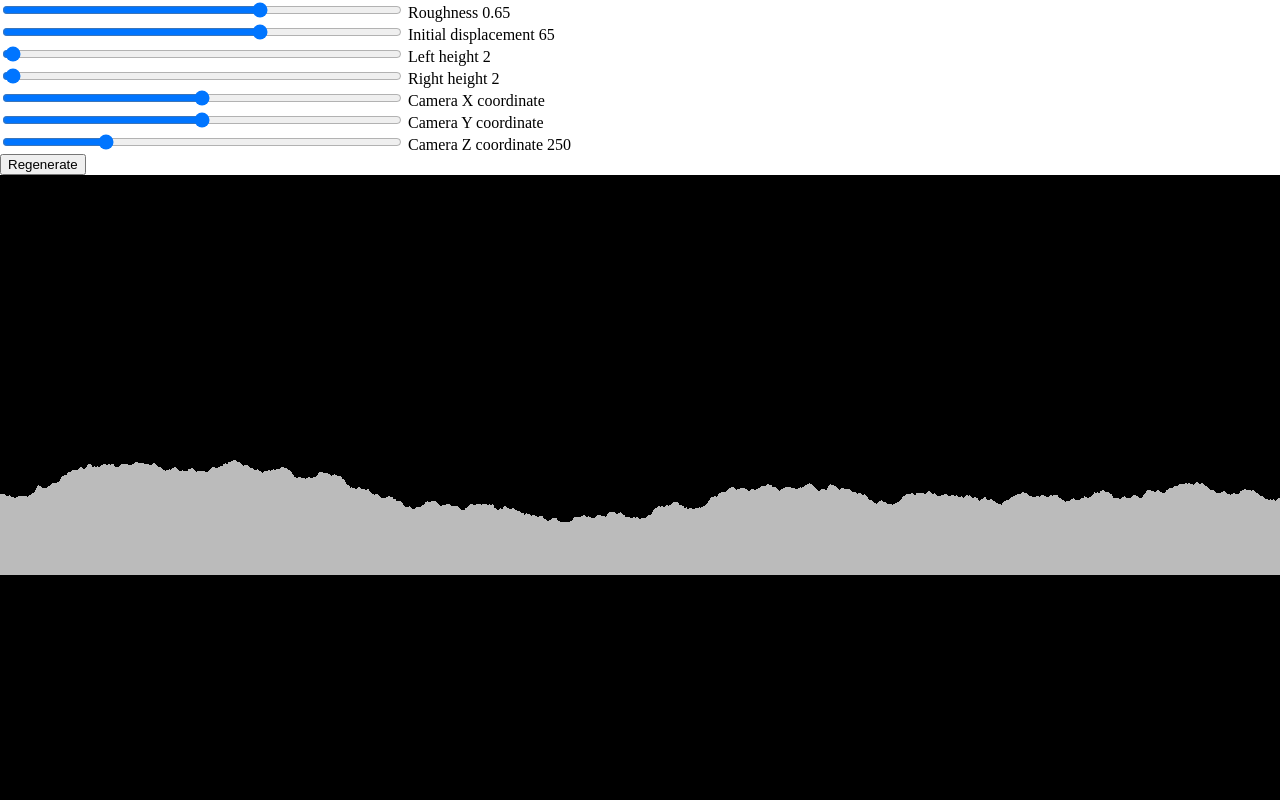
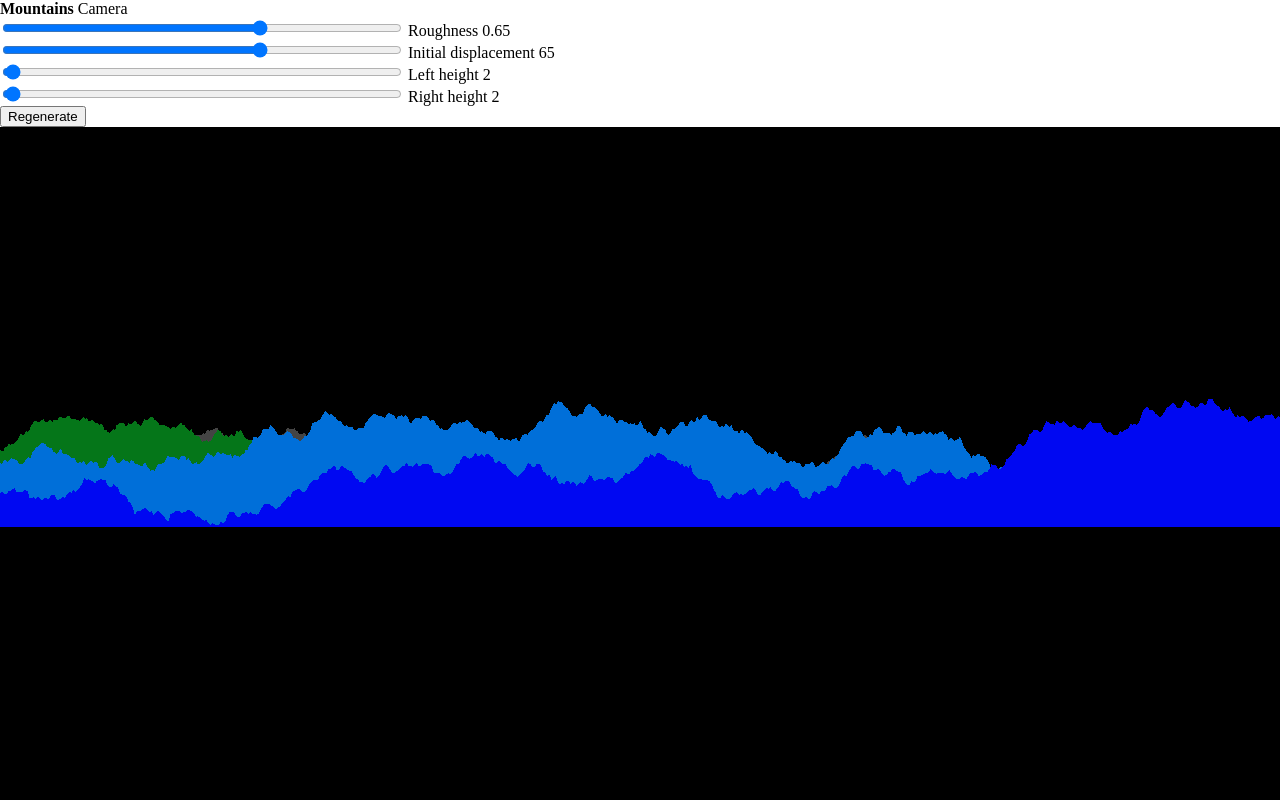
Before and after one commit to freshtonic/mountain-scene, a website: page index.html in a window 1280 px wide. Shown: the top 800 px of the page. Drawn offline with Linux system fonts and the light colour scheme.

Commit message:
Tidied up the controls toolbar

```diff
--- a/index.html
+++ b/index.html
@@ -8,7 +8,15 @@
 		<script src="dist/mountain-scene.js"></script>
 	</head>
 	<body ng-app='mountain-scene'>
-    <ul class='controls'>
+    <header>
+      <ul class='tabs'>
+        <li><a ng-class='{active: activeTab == "Mountains"}'
+            role='button' ng-click='activeTab = "Mountains"'>Mountains</a></li>
+        <li><a ng-class='{active: activeTab == "Camera"}'
+            role='button' ng-click='activeTab = "Camera"'>Camera</a></li>
+      </ul>
+    </header>
+    <ul class='controls' ng-show='activeTab=="Mountains"'>
       <li>
         <input ng-model='scene.roughness' type='range' min='0.0' max='1.0' step='0.01'>
         Roughness {{ scene.roughness }}
@@ -25,6 +33,8 @@
         <input ng-model='scene.rightHeight' type='range' min='0' max='300' step='0.01'>
         Right height {{ scene.rightHeight }}
       </li>
+    </ul>
+    <ul class='controls' ng-show='activeTab=="Camera"'>
       <li>
         <input ng-model='scene.cameraX' type='range' min='0' max='1000' step='1'>
         Camera X coordinate {{ scene.cameraX }}
@@ -37,9 +47,9 @@
         <input ng-model='scene.cameraZ' type='range' min='0' max='1000' step='1'>
         Camera Z coordinate {{ scene.cameraZ }}
       </li>
-      <li>
-        <button ng-click='scene.regenerate()'>Regenerate</button>
-      </li>
     </ul>
+    <div>
+      <button ng-click='scene.regenerate()'>Regenerate</button>
+    </div>
 	</body>
 </html>
--- a/src/app.coffee
+++ b/src/app.coffee
@@ -7,6 +7,8 @@ angular.module('mountain-scene')
 
     $rootScope.scene = new MountainScene()
 
+    $rootScope.activeTab = 'Mountains'
+
     $ ->
       document.body.appendChild $rootScope.scene.renderer.domElement
       $rootScope.scene.render()
--- a/styles/styles.css
+++ b/styles/styles.css
@@ -5,13 +5,22 @@ html, body {
   margin: 0;
 }
 
-ul.controls li {
+ul.controls li, ul.tabs li {
   list-style-type: none;
 }
 
-ul.controls {
+ul.controls, ul.tabs {
   padding: 0;
   margin: 0;
+}
+
+ul.tabs a.active {
+  font-weight: bold;
+}
+
+ul.tabs li {
+  display: inline;
+  cursor: pointer;
 }
 
 .controls input[type='range'] {
```
Also changed, not shown: dist/mountain-scene.js, 1 other file.
